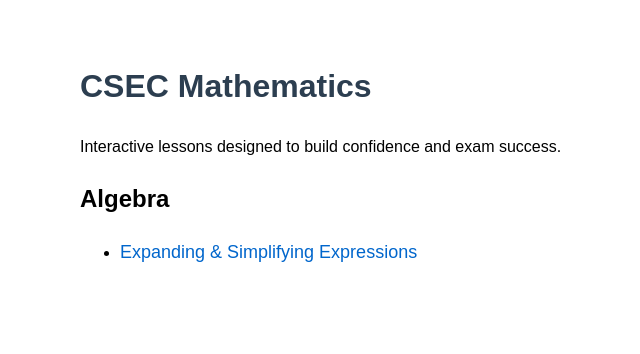
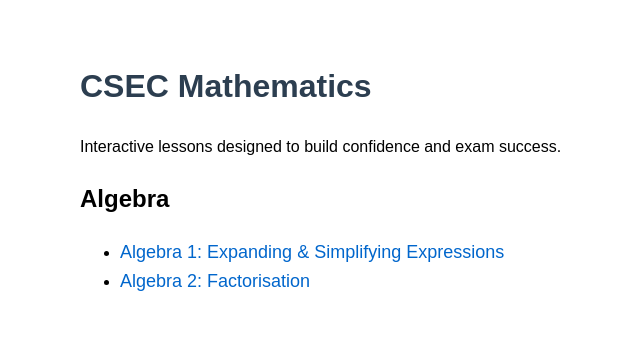
Before and after one commit to mrtatwellhtml/csec-mathematics, a plain HTML site: page index.html in a window 1280 px wide. Shown: the whole page, without its empty margins (110-750 px from the left). Drawn offline with Linux system fonts and the light colour scheme.

Commit message:
Update index.html

```diff
--- a/index.html
+++ b/index.html
@@ -36,10 +36,16 @@
 <ul>
   <li>
     <a href="algebra/01-expanding-and-simplifying.html">
-      Expanding & Simplifying Expressions
+      Algebra 1: Expanding & Simplifying Expressions
+    </a>
+  </li>
+  <li>
+    <a href="algebra/02-factorisation.html">
+      Algebra 2: Factorisation
     </a>
   </li>
 </ul>
 
+
 </body>
 </html>
```
